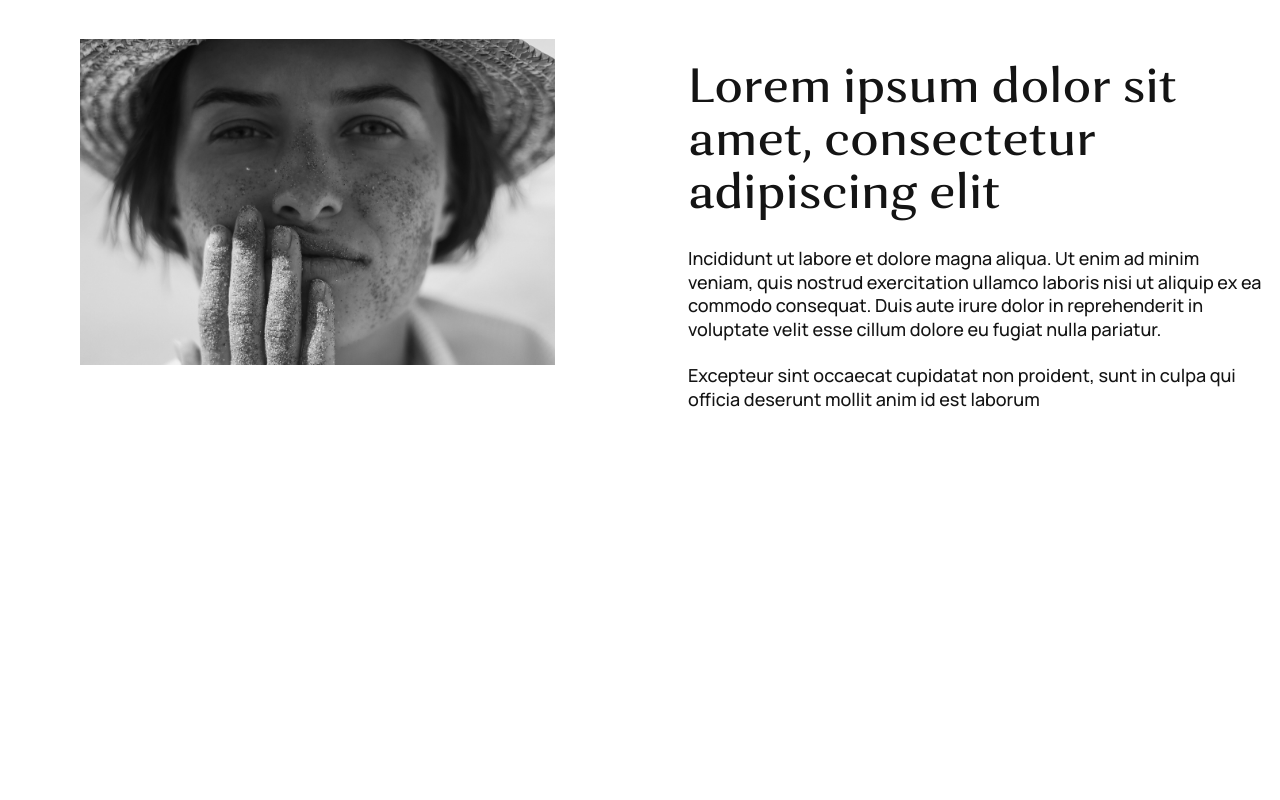
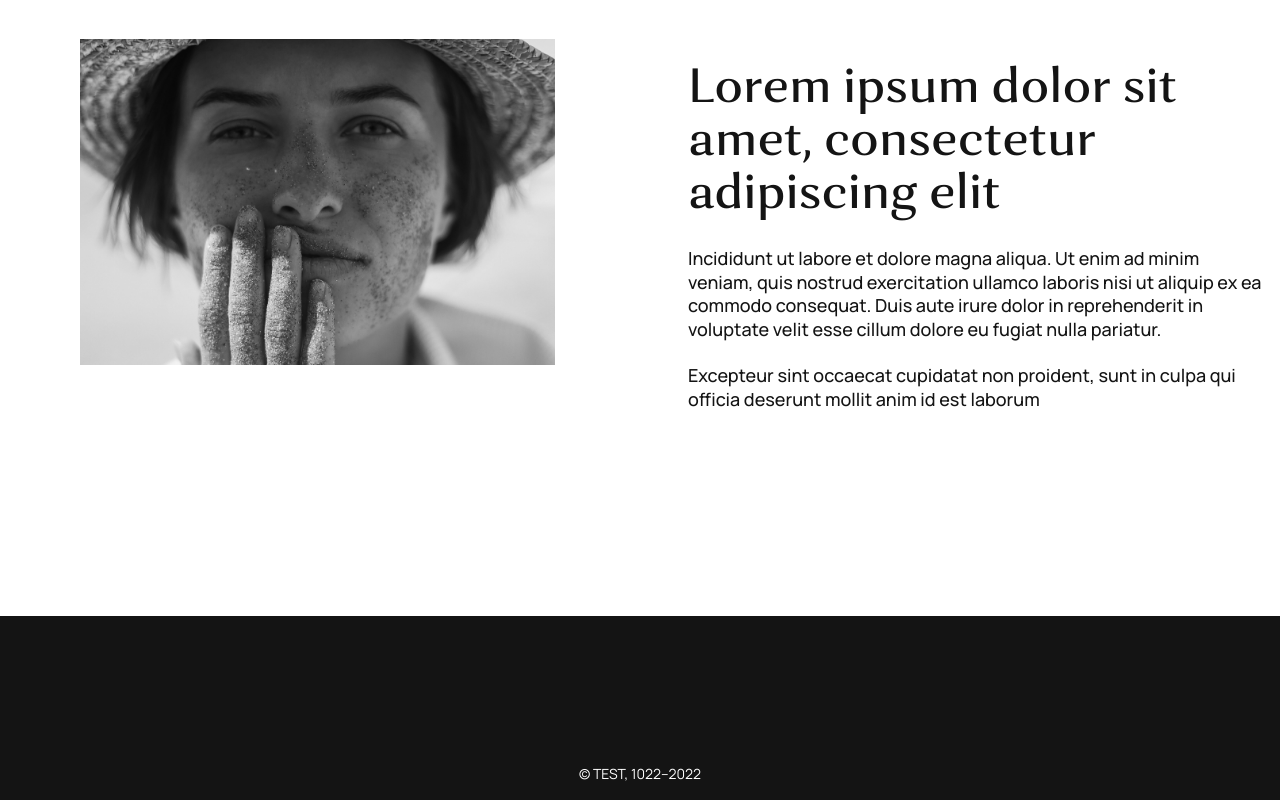
Before and after one commit to ShammasovAmir/keep-calm-landing, a React (Vite) app: page / in a window 1280 px wide. Shown: the part 1021-1821 px from the top of the page. Before the commit the page ends 1637 px from the top, so only its background shows below. Built offline with nearby package versions, Linux system fonts and the light colour scheme.

Commit message:
Added footer

```diff
--- a/src/App.jsx
+++ b/src/App.jsx
@@ -1,11 +1,11 @@
 import { useState } from 'react'
+import Footer from './components/Footer'
 import Information from './components/Information'
 import Nav from './components/Nav'
 import logo from './logo.svg'
 
-function App() {
+const App = () => {
   const [currentTab, setCurrentTab] = useState(1)
-  const [offsetWidth, setOffsetWidth] = useState(0)
 
   return (
     <>
@@ -30,6 +30,7 @@ function App() {
         <h1 className="information__title">Lorem ipsum dolor sit amet</h1>
         <Information />
       </div>
+      <Footer />
     </>
   )
 }
--- /dev/null
+++ b/src/components/Footer.jsx
@@ -0,0 +1,11 @@
+import React from 'react'
+
+const Footer = () => {
+  return (
+    <footer className="footer">
+      <div className="footer__text">© TEST, 1022–2022</div>
+    </footer>
+  )
+}
+
+export default Footer
--- /dev/null
+++ b/src/sass/_footer.scss
@@ -0,0 +1,12 @@
+.footer {
+  background: #141414;
+  padding-top: 150px;
+  padding-bottom: 18px;
+
+  &__text {
+    font-size: 14px;
+    line-height: 16px;
+    text-align: center;
+    color: #ffffff;
+  }
+}
--- a/src/sass/index.scss
+++ b/src/sass/index.scss
@@ -3,3 +3,4 @@
 @use 'nav';
 @use 'app';
 @use 'information';
+@use 'footer';
```
